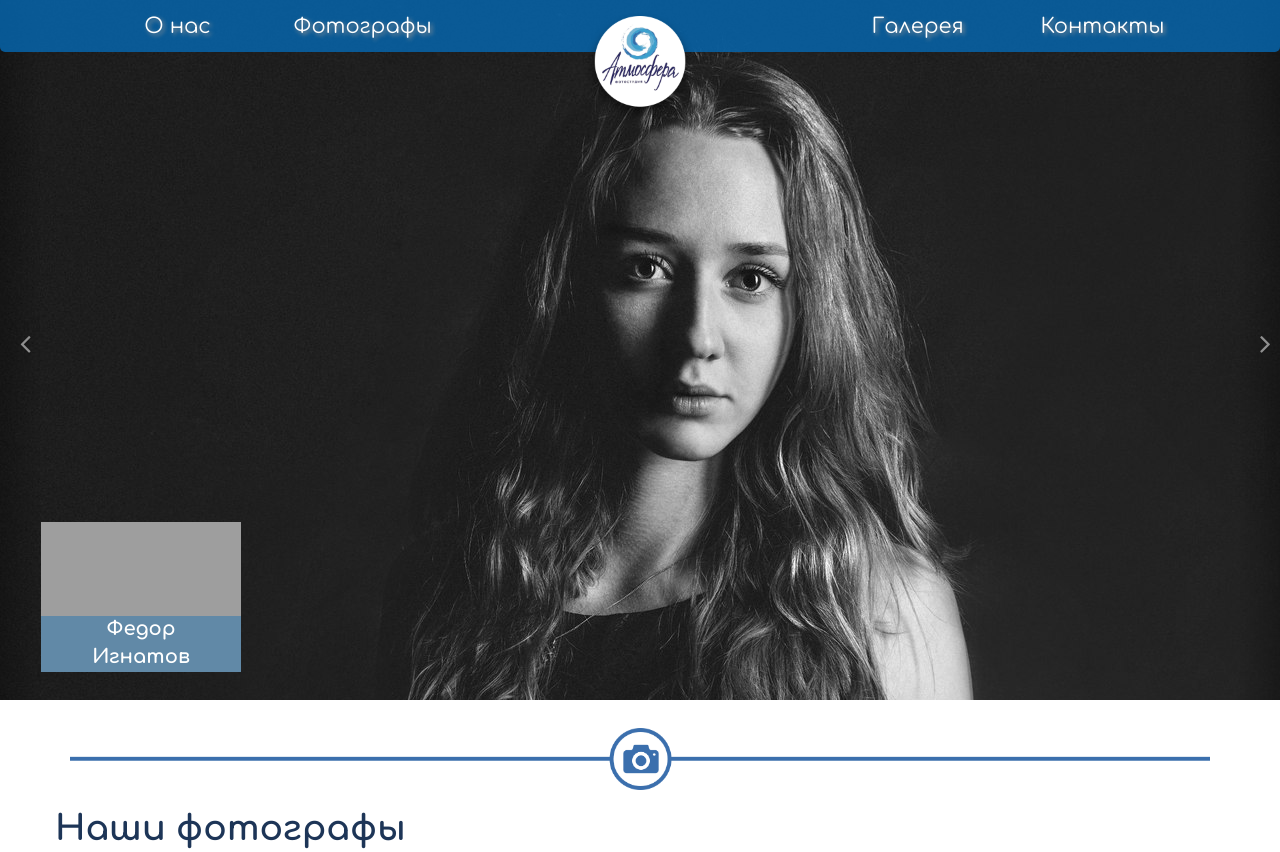
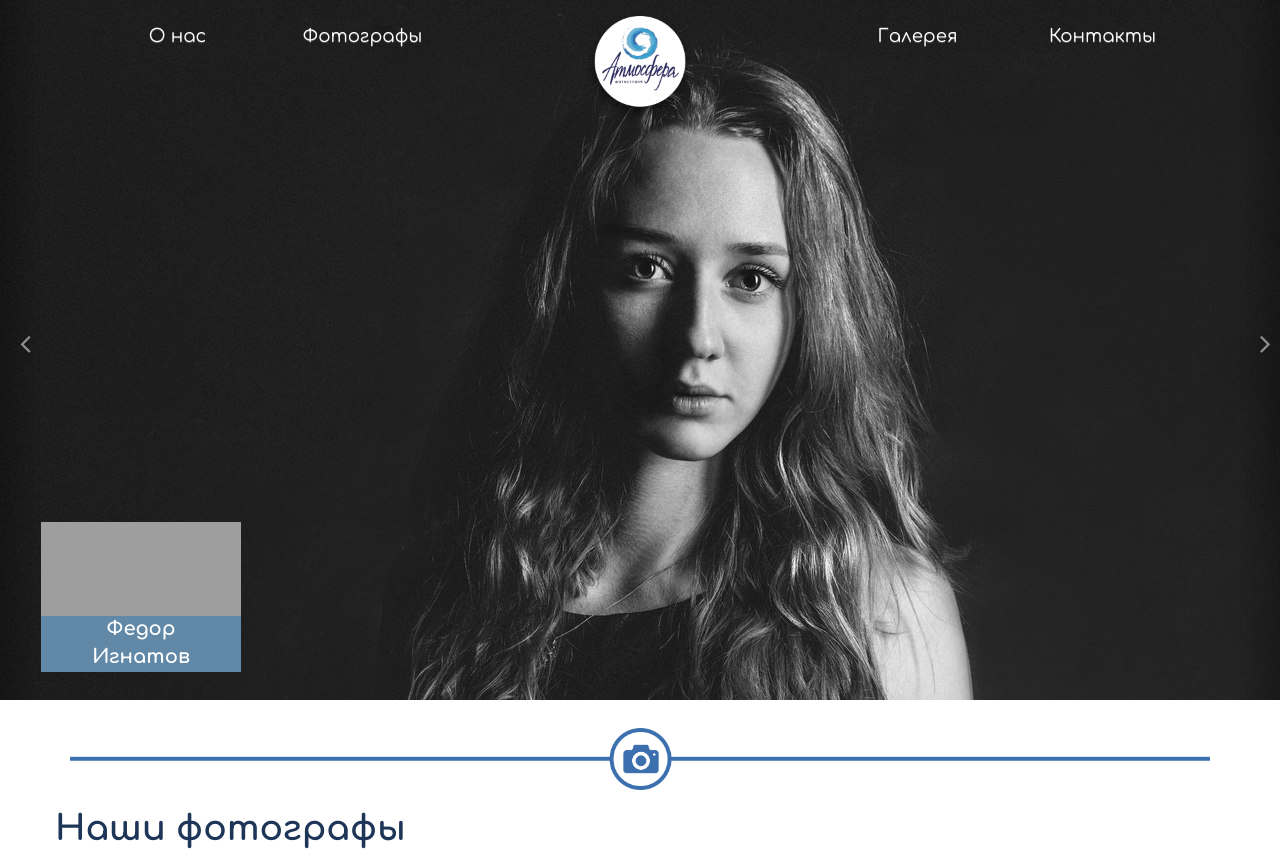
Before and after one commit to fenixsarov/Atmosphere_old, a Django app: page / in a window 1280 px wide. Shown: the top 852 px of the page. Run offline with Django 3.2, Linux system fonts and the light colour scheme; style sheets or scripts are compiled from the project's sources; some libraries are stand-ins or nearby versions; grey boxes are pictures that could not be loaded.

Commit message:
Поменял navbar

```diff
--- a/static/js/main.js
+++ b/static/js/main.js
@@ -6,6 +6,16 @@ $(function () {
         opacity: 1,
         top: 0
     }, 600);
+
+    $(window).scroll(function () {
+        if ($(window).scrollTop() > 150) {
+            $('nav.navbar.navbar-at')
+                .addClass('navbar-at-scroll');
+        } else {
+            $('nav.navbar.navbar-at')
+                .removeClass('navbar-at-scroll');
+        }
+    });
 
     $('.portfolio').height($(window).height() - 100);
 
--- a/static/less/header.less
+++ b/static/less/header.less
@@ -1,11 +1,14 @@
 nav.navbar.navbar-at {
-    position: absolute;
+    position: fixed;
     top: 0;
     opacity: 0;
     width: 100%;
-    border-radius: 0 0 5px 5px;
+    border-radius: 0;
     z-index: 1000;
-    .backgrounded(0.8);
+    background-color: rgba(255,255,255,0);
+    box-shadow: 0;
+    transition: background-color 0.3s ease-in;
+    //.backgrounded(0.8);
     .nav.navbar-nav {
         width: 100%;
         text-align: center;
@@ -14,16 +17,15 @@ nav.navbar.navbar-at {
             padding-left: 0;
         }
         li > a {
-            .font-text(1.5em);
-            padding-left: 10px;
-            padding-right: 10px;
+            .font-text(1.3em);
+            padding: 25px;
             color: white;
-            text-shadow: 2px 2px 4px rgb(150,150,150);
+            //text-shadow: 2px 2px 4px rgb(150,150,150);
             transition: 0.2s ease-in;
             &:hover {
                 border: transparent;
-                background-color: transparent;
-                color: #CCCCCC;
+                background-color: rgba(227,233,227, 0.3);
+                //color: #008ae9;
                 text-shadow: 2px 2px 4px rgb(100,100,100);
             }
         }
@@ -37,3 +39,13 @@ nav.navbar.navbar-at {
         }
     }
 }
+
+nav.navbar.navbar-at-scroll {
+    background-color: rgba(255,255,255,1);
+    box-shadow: 0 1px 3px rgba(0, 0, 0, 0.05);
+    .nav.navbar-nav {
+        li > a {
+            color: #008ae9;
+        }
+    }
+}
```
